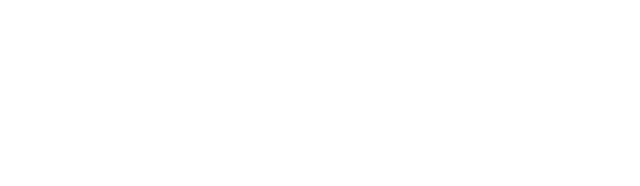
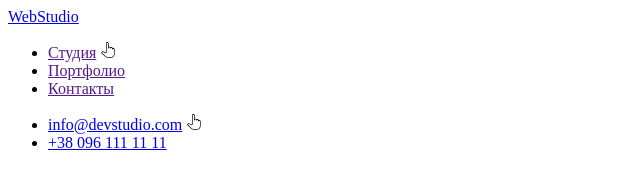
Before and after one commit to SerhiiDubovets/goit-markup-hw-01, a plain HTML site: page index.html in a window 1280 px wide. Shown: the whole page, without its empty margins (0-640 px from the left). Drawn offline with Linux system fonts and the light colour scheme.

Commit message:
Шапка

```diff
--- a/index.html
+++ b/index.html
@@ -1,10 +1,31 @@
 <!DOCTYPE html>
-<html lang="en">
+<html lang="ru">
   <head>
     <meta charset="UTF-8" />
     <meta http-equiv="X-UA-Compatible" content="IE=edge" />
     <meta name="viewport" content="width=device-width, initial-scale=1.0" />
     <title>Document</title>
   </head>
-  <body></body>
+  <body>
+    <header>
+      <a href="/" lang="en"> WebStudio </a>
+
+      <ul>
+        <li>
+            <a href="">Студия</a>
+            <img src="./images/hand.svg" alt="" />
+        </li>
+        <li><a href="">Портфолио</a></li>
+        <li><a href="">Контакты</a></li>
+      </ul>
+
+      <ul>
+        <li>
+          <a href="mailto:info@devstudio.com">info@devstudio.com</a>
+          <img src="./images/hand.svg" alt="" />
+        </li>
+        <li><a href="tel:+380961111111">+38 096 111 11 11</a></li>
+      </ul>
+    </header>
+  </body>
 </html>
```
Also changed, not shown: images/hand.svg (added).
